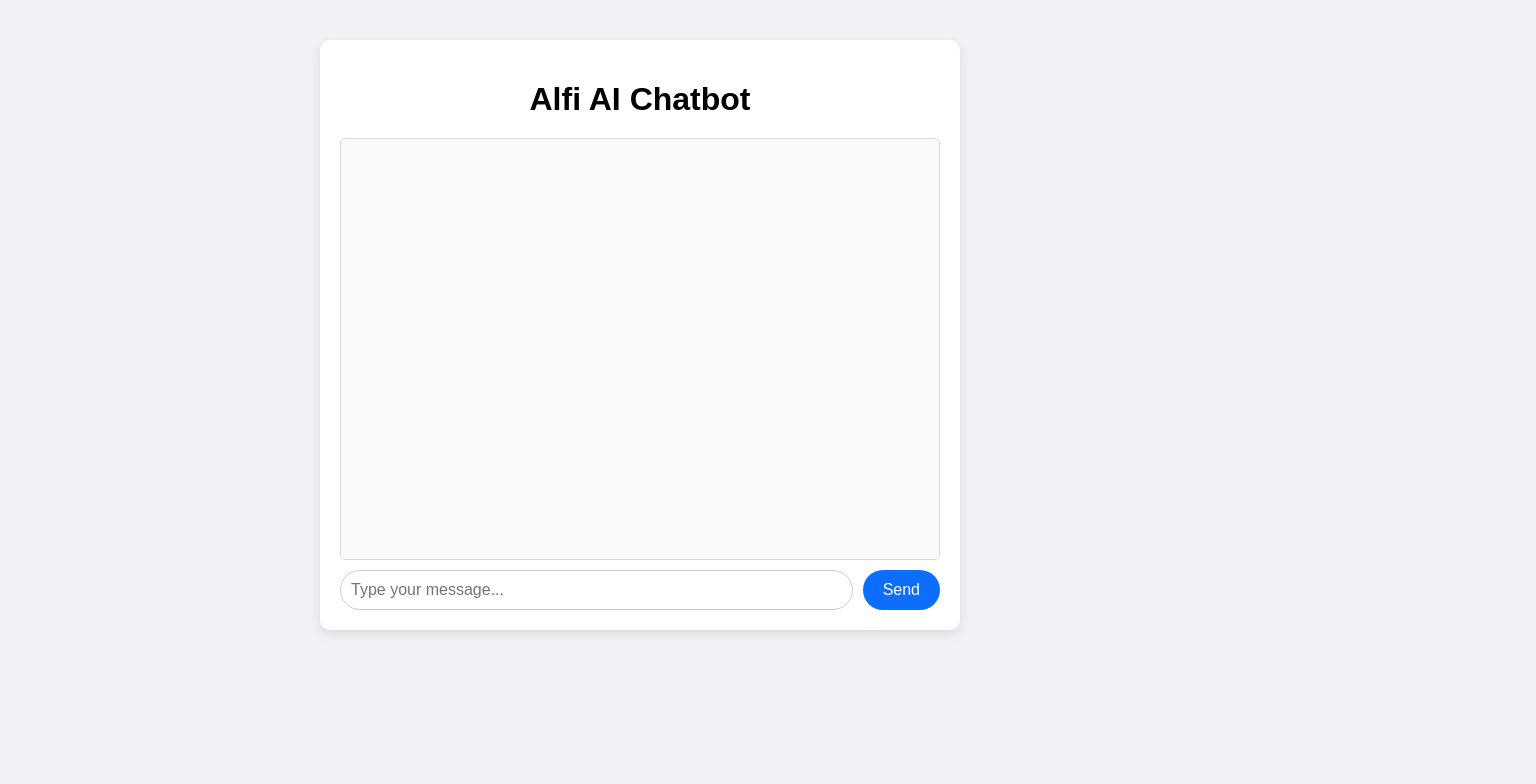
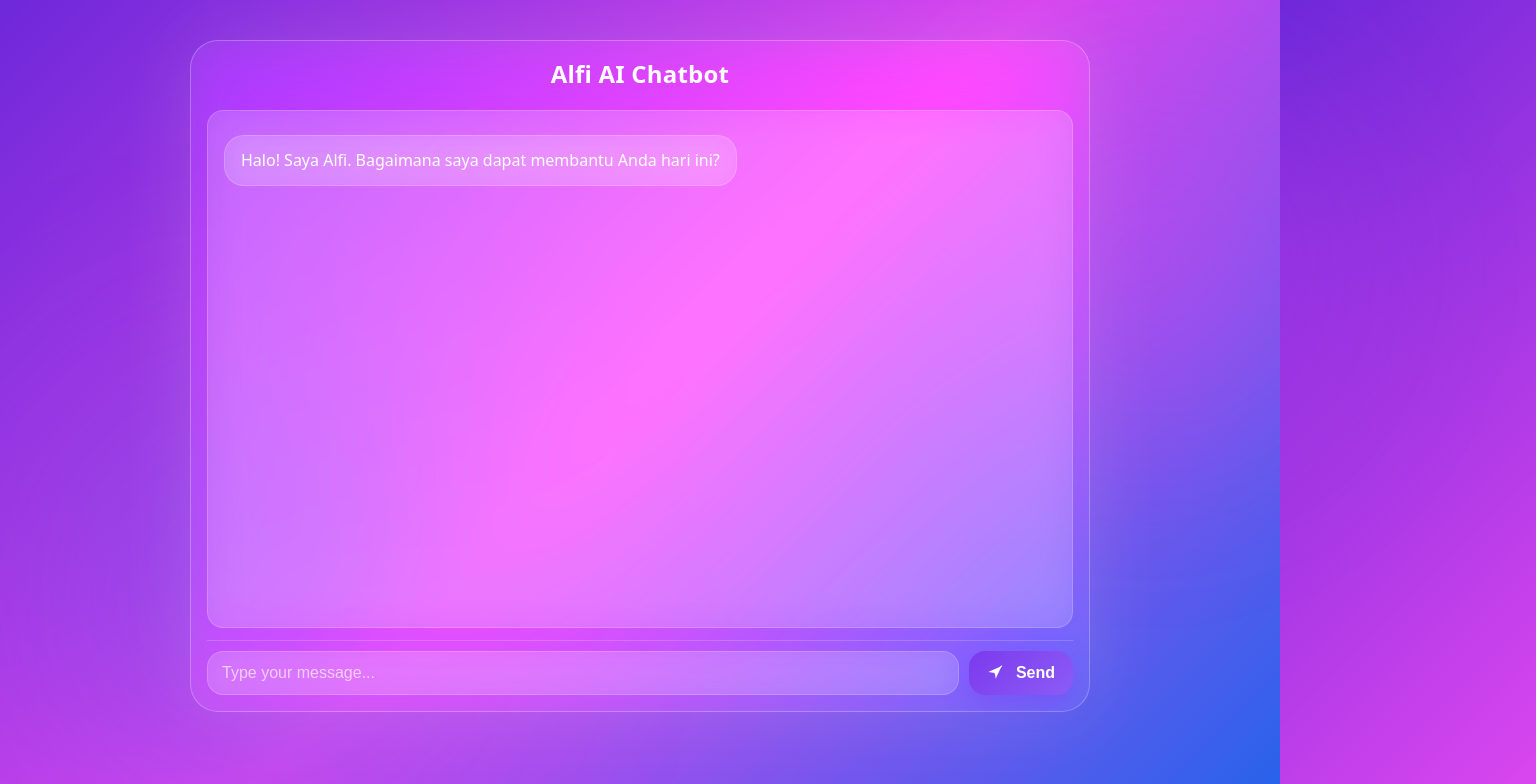
Before and after one commit to mohamad0074/alfi-finalwave, a website: page public/index.html in a window 1280 px wide. Shown: the top 784 px of the page, 1536 px wide, since content can reach past the window. Drawn offline with nearby package versions, Linux system fonts and the light colour scheme.

Commit message:
tetsing16

```diff
--- a/public/script.js
+++ b/public/script.js
@@ -1,7 +1,12 @@
+// script.js - Mendukung Markdown (Marked.js) + ikon pesawat kertas pada tombol kirim
+
 // Dapatkan elemen-elemen HTML yang dibutuhkan
 const form = document.getElementById('chat-form');
 const input = document.getElementById('user-input');
 const chatBox = document.getElementById('chat-box');
+
+// Ambil marked dari window (pastikan index.html memuat CDN Marked.js)
+const marked = window.marked;
 
 /**
  * Appends a new message to the chat box.
@@ -13,49 +18,98 @@ const chatBox = document.getElementById('chat-box');
  */
 function appendMessage(sender, text, isMarkdown = false) {
   const msg = document.createElement('div');
-  msg.classList.add('chat-bubble', sender); // Ubah 'message' menjadi 'chat-bubble' sesuai dengan CSS Anda
+  msg.classList.add('chat-bubble', sender); // sesuai CSS Anda
 
-  if (isMarkdown) {
-    // Proses teks dengan Marked.js untuk mengubah Markdown ke HTML
-    msg.innerHTML = marked.parse(text);
+  if (isMarkdown && marked && typeof marked.parse === 'function') {
+    try {
+      msg.innerHTML = marked.parse(text);
+    } catch {
+      msg.textContent = text;
+    }
   } else {
-    // Jika bukan Markdown, tampilkan teks biasa
     msg.textContent = text;
   }
 
   chatBox.appendChild(msg);
-
-  // Secara otomatis scroll ke pesan terbaru
+  // Auto scroll ke pesan terbaru
   chatBox.scrollTop = chatBox.scrollHeight;
   return msg;
 }
 
+/**
+ * Menambahkan indikator "thinking..."
+ */
+function showThinking(text = 'Alfi...') {
+  return appendMessage('bot', text, false);
+}
+
+/**
+ * SVG ikon pesawat kertas (inline) agar tanpa dependensi eksternal.
+ * Param size untuk ukuran ikon (px).
+ */
+function getPaperPlaneSVG(size = 16) {
+  // Bentuk sederhana "paper-plane" (diisi currentColor agar mengikuti warna teks tombol)
+  return `
+    <svg width="${size}" height="${size}" viewBox="0 0 24 24" aria-hidden="true"
+         focusable="false" xmlns="http://www.w3.org/2000/svg"
+         style="display:inline-block;vertical-align:-2px">
+      <path d="M22 3L2 12l9.8 1.6L13 22l9-19z" fill="currentColor"></path>
+      <path d="M22 3L11.8 13.6" stroke="currentColor" stroke-width="1.6"
+            stroke-linecap="round" stroke-linejoin="round"></path>
+    </svg>
+  `;
+}
+
+/**
+ * Pasang ikon pesawat kertas ke tombol submit.
+ * - Jika layar kecil, tampilkan hanya ikon
+ * - Jika layar lebar, ikon + teks (ambil teks eksisting tombol)
+ */
+function renderSendButtonIcon() {
+  const btn =
+    form?.querySelector('button[type="submit"]') ||
+    document.querySelector('#chat-form button[type="submit"]');
+  if (!btn) return;
+
+  // Ambil label dari isi tombol saat ini (fallback "Kirim")
+  const currentLabel = (btn.textContent || '').trim() || 'Kirim';
+
+  // Tampilkan hanya ikon di layar kecil, ikon + teks di layar besar
+  const compact = window.matchMedia('(max-width: 640px)').matches;
+  if (compact) {
+    btn.setAttribute('aria-label', currentLabel);
+    btn.innerHTML = getPaperPlaneSVG(18);
+  } else {
+    btn.removeAttribute('aria-label');
+    btn.innerHTML = `${getPaperPlaneSVG(16)} <span style="margin-left:8px">${currentLabel}</span>`;
+  }
+}
+
+// Pesan sambutan awal
+appendMessage('bot', 'Halo! Saya Alfi. Bagaimana saya dapat membantu Anda hari ini?', false);
+
 // Dengarkan event submission pada form
 form.addEventListener('submit', async function (e) {
   e.preventDefault();
-
   const userMessage = input.value.trim();
   if (!userMessage) return;
 
-  // 1. Tambahkan pesan pengguna ke chat box
-  // Pesan pengguna tidak perlu diproses sebagai Markdown
-  appendMessage('user', userMessage);
+  // 1) Tambahkan pesan user
+  appendMessage('user', userMessage, false);
   input.value = '';
 
-  // 2. Tampilkan pesan sementara "Thinking..." dan dapatkan referensi ke elemen tersebut
-  // Pesan "Thinking..." juga tidak diproses sebagai Markdown
-  const thinkingMessageElement = appendMessage('bot', 'Alfi...');
+  // 2) Tampilkan indikator thinking
+  const thinkingMessageElement = showThinking('Alfi...');
 
   try {
-    // 3. Kirim pesan pengguna ke API backend
+    // 3) Panggil API backend Anda
     const response = await fetch('/api/chat', {
       method: 'POST',
-      headers: {
-        'Content-Type': 'application/json',
-      },
+      headers: { 'Content-Type': 'application/json' },
+      // Payload tetap seperti yang Anda gunakan
       body: JSON.stringify({
-    messages: [{ role: 'user', content: userMessage }],
-    model: 'gemini-2.5-flash'
+        messages: [{ role: 'user', content: userMessage }],
+        model: 'gemini-2.5-flash',
       }),
     });
 
@@ -63,23 +117,28 @@ form.addEventListener('submit', async function (e) {
       throw new Error(`Server error: ${response.status}`);
     }
 
+    // Asumsi server mengembalikan { reply: "markdown or string" }
     const data = await response.json();
 
-    // 4. Ganti pesan "Thinking..." dengan respons AI yang sebenarnya
-    if (data && data.reply) {
-      // Hapus pesan "Thinking..." yang lama
-      chatBox.removeChild(thinkingMessageElement);
-
-      // Tambahkan pesan AI yang baru, dengan memprosesnya sebagai Markdown
-      appendMessage('bot', data.reply, true);
+    // 4) Ganti "thinking" dengan jawaban AI
+    if (data && typeof data.reply !== 'undefined') {
+      if (thinkingMessageElement && thinkingMessageElement.parentNode) {
+        chatBox.removeChild(thinkingMessageElement);
+      }
+      appendMessage('bot', String(data.reply), true); // parse Markdown
     } else {
-      // Tangani kasus di mana server merespons tetapi tanpa hasil
-      thinkingMessageElement.textContent = 'Sorry, no response received.';
+      if (thinkingMessageElement) {
+        thinkingMessageElement.textContent = 'Sorry, no response received.';
+      }
     }
   } catch (error) {
     console.error('Failed to fetch chat response:', error);
-    // 5. Tangani error jaringan atau masalah lain saat memanggil fetch
-    // Ganti pesan "Thinking..." dengan pesan error
-    thinkingMessageElement.textContent = 'Failed to get response from server.';
+    if (thinkingMessageElement) {
+      thinkingMessageElement.textContent = 'Failed to get response from server.';
+    }
   }
 });
+
+// Render ikon saat pertama kali load dan saat resize agar responsif
+window.addEventListener('DOMContentLoaded', renderSendButtonIcon);
+window.addEventListener('resize', renderSendButtonIcon);
--- a/public/style.css
+++ b/public/style.css
@@ -1,104 +1,240 @@
-/* style.css */
+/* style.css - Glassmorphism + Gradient, mempertahankan struktur class Anda */
+
+/* Variabel warna & efek */
+:root {
+  --bg-from: #6d28d9;  /* purple-700 */
+  --bg-via: #d946ef;   /* fuchsia-500 */
+  --bg-to:  #2563eb;   /* blue-600 */
+
+  --white: #ffffff;
+  --glass: rgba(255, 255, 255, 0.10);
+  --glass-strong: rgba(255, 255, 255, 0.14);
+  --border: rgba(255, 255, 255, 0.25);
+  --border-subtle: rgba(255, 255, 255, 0.18);
+
+  --user-glass: rgba(168, 85, 247, 0.22); /* ungu transparan */
+  --bot-glass: rgba(255, 255, 255, 0.12); /* putih transparan */
+
+  --purple: #7c3aed;
+  --purple-hover: #8b5cf6;
+  --purple-active: #6d28d9;
+
+  --shadow-outer: 0 0 80px rgba(255, 255, 255, 0.12);
+  --shadow-user: 0 0 24px rgba(168, 85, 247, 0.25);
+}
+
+/* Reset ringan */
+*,
+*::before,
+*::after {
+  box-sizing: border-box;
+}
+
+html, body {
+  height: 100%;
+}
+
+/* Latar belakang gradient vibrant + shapes */
 body {
-  font-family: Arial, sans-serif;
-  background-color: #f0f2f5;
+  font-family: ui-sans-serif, system-ui, -apple-system, Segoe UI, Roboto, Helvetica, Arial, "Apple Color Emoji", "Segoe UI Emoji";
+  background: linear-gradient(135deg, var(--bg-from), var(--bg-via), var(--bg-to));
+  background-attachment: fixed;
   margin: 0;
   padding: 0;
+  color: var(--white);
+  min-height: 100svh;
+  overflow: hidden;
+  position: relative;
 }
 
-.container {
-  max-width: 600px;
-  margin: 40px auto;
-  background: #fff;
-  padding: 20px;
-  border-radius: 10px;
-  box-shadow: 0 4px 12px rgba(0, 0, 0, 0.1);
+/* Soft abstract shapes */
+body::before,
+body::after {
+  content: "";
+  position: absolute;
+  pointer-events: none;
+  z-index: 0;
+  border-radius: 9999px;
 }
 
+body::before {
+  width: 60vmax;
+  height: 60vmax;
+  top: -20%;
+  right: -20%;
+  background: radial-gradient(closest-side, rgba(217, 70, 239, 0.35), transparent 70%);
+  filter: blur(70px);
+}
+
+body::after {
+  width: 70vmax;
+  height: 70vmax;
+  bottom: -25%;
+  left: -15%;
+  background: radial-gradient(closest-side, rgba(37, 99, 235, 0.35), transparent 70%);
+  filter: blur(100px);
+}
+
+/* Kontainer utama: frosted glass */
+.container {
+  position: relative;
+  z-index: 1;
+  max-width: 900px;              /* lebih lebar dari 600px agar lega */
+  margin: 40px auto;
+  padding: 16px;
+  background: var(--glass);
+  border: 1px solid var(--border);
+  border-radius: 28px;
+  backdrop-filter: blur(28px) saturate(140%);
+  -webkit-backdrop-filter: blur(28px) saturate(140%);
+  box-shadow: var(--shadow-outer);
+
+  display: grid;
+  grid-template-rows: auto 1fr auto;
+  gap: 12px;
+  height: min(84svh, 900px);     /* tinggi proporsional */
+}
+
+/* Judul */
 h1 {
   text-align: center;
-  margin-bottom: 20px;
+  margin: 0 0 8px 0;
+  font-size: clamp(18px, 2.4vw, 24px);
+  font-weight: 600;
+  letter-spacing: 0.2px;
+  color: var(--white);
 }
 
+/* Area chat: frosted panel */
 .chat-box {
-  height: 400px;
+  height: auto;                  /* dikontrol oleh grid */
   overflow-y: auto;
-  padding: 10px;
-  border: 1px solid #ddd;
-  border-radius: 5px;
-  background-color: #fafafa;
-  margin-bottom: 10px;
+  padding: 16px;
+  border: 1px solid var(--border-subtle);
+  border-radius: 16px;
+  background: var(--glass-strong);
+  backdrop-filter: blur(18px);
+  -webkit-backdrop-filter: blur(18px);
 }
 
-/* Mengatur gaya dasar untuk gelembung pesan */
+/* Gelembung pesan dasar */
 .chat-bubble {
-  clear: both; /* Penting untuk mengontrol tata letak float */
+  clear: both;                   /* tetap kompatibel dgn float */
   margin: 8px 0;
-  padding: 8px 12px;
+  padding: 10px 14px;
   border-radius: 20px;
   max-width: 80%;
-  display: block; /* Menggunakan display:block agar bisa mengontrol float */
-  word-wrap: break-word; /* Memastikan teks panjang tidak merusak tata letak */
+  display: block;
+  word-wrap: break-word;
+  line-height: 1.55;
+  font-size: 15px;
+  border: 1px solid var(--border-subtle);
+  backdrop-filter: blur(16px);
+  -webkit-backdrop-filter: blur(16px);
 }
 
-/* Mengatur gaya untuk gelembung pesan pengguna */
-.chat-bubble.user {
-  background-color: #d1e7ff;
-  float: right;
-  text-align: left; /* Teks rata kiri di dalam gelembung */
+/* Bot di kiri: glass putih */
+.chat-bubble.bot {
+  background-color: var(--bot-glass);
+  color: var(--white);
+  float: left;
+  text-align: left;
 }
 
-/* Mengatur gaya untuk gelembung pesan bot */
-.chat-bubble.bot {
-  background-color: #dff6dd;
-  float: left;
-  text-align: left; /* Teks rata kiri di dalam gelembung */
+/* User di kanan: glass ungu */
+.chat-bubble.user {
+  background-color: var(--user-glass);
+  color: var(--white);
+  float: right;
+  text-align: left;
+  box-shadow: var(--shadow-user);
 }
 
-/* Mengatur tampilan elemen dalam gelembung chat (dari Marked.js) */
-.chat-bubble h1, .chat-bubble h2, .chat-bubble h3, .chat-bubble h4, .chat-bubble h5, .chat-bubble h6 {
+/* Markdown dalam gelembung (kompatibel dengan Marked.js) */
+.chat-bubble h1, .chat-bubble h2, .chat-bubble h3,
+.chat-bubble h4, .chat-bubble h5, .chat-bubble h6 {
   margin-top: 0.5em;
   margin-bottom: 0.5em;
 }
 
 .chat-bubble p {
-  margin: 0;
-  line-height: 1.5;
+  margin: 0.2em 0;
+  line-height: 1.6;
 }
 
 .chat-bubble ul, .chat-bubble ol {
-  margin-top: 0.5em;
-  margin-bottom: 0.5em;
-  padding-left: 20px;
+  margin: 0.5em 0 0.5em 1.25em;
+  padding-left: 0;
 }
 
-.chat-bubble strong {
-  font-weight: bold;
+.chat-bubble code {
+  background: rgba(255, 255, 255, 0.16);
+  padding: 0.15em 0.35em;
+  border-radius: 6px;
 }
 
+/* Area input: frosted bar */
 form {
   display: flex;
   gap: 10px;
+  padding-top: 10px;
+  border-top: 1px solid var(--border-subtle);
 }
 
 input[type="text"] {
   flex: 1;
-  padding: 10px;
-  border-radius: 20px;
-  border: 1px solid #ccc;
+  padding: 12px 14px;
+  border-radius: 16px;
+  border: 1px solid var(--border-subtle);
+  background: var(--glass-strong);
+  color: var(--white);
   font-size: 16px;
+  outline: none;
+  backdrop-filter: blur(16px);
+  -webkit-backdrop-filter: blur(16px);
 }
 
+input[type="text"]::placeholder {
+  color: rgba(255, 255, 255, 0.65);
+}
+
+input[type="text"]:focus {
+  border-color: rgba(255, 255, 255, 0.45);
+  box-shadow: 0 0 0 3px rgba(124, 58, 237, 0.25);
+}
+
+/* Tombol kirim: ungu vibrant */
 button {
-  padding: 10px 20px;
+  padding: 12px 18px;
   border: none;
-  background-color: #0d6efd;
+  background: linear-gradient(135deg, var(--purple), var(--purple-hover));
   color: white;
-  border-radius: 20px;
+  border-radius: 16px;
   font-size: 16px;
+  font-weight: 600;
   cursor: pointer;
+  transition: transform 0.08s ease, box-shadow 0.2s ease, filter 0.2s ease;
+  box-shadow: 0 10px 24px rgba(124, 58, 237, 0.35);
 }
 
 button:hover {
-  background-color: #0b5ed7;
+  filter: brightness(1.06);
+  transform: translateY(-1px);
 }
+
+button:active {
+  transform: translateY(0);
+  background: var(--purple-active);
+}
+
+button:disabled {
+  opacity: 0.6;
+  cursor: not-allowed;
+  transform: none;
+  box-shadow: none;
+}
+
+/* Responsif */
+@media (min-width: 640px) {
+  .chat-bubble { font-size: 16px; padding: 12px 16px; border-radius: 20px; }
+}
```
